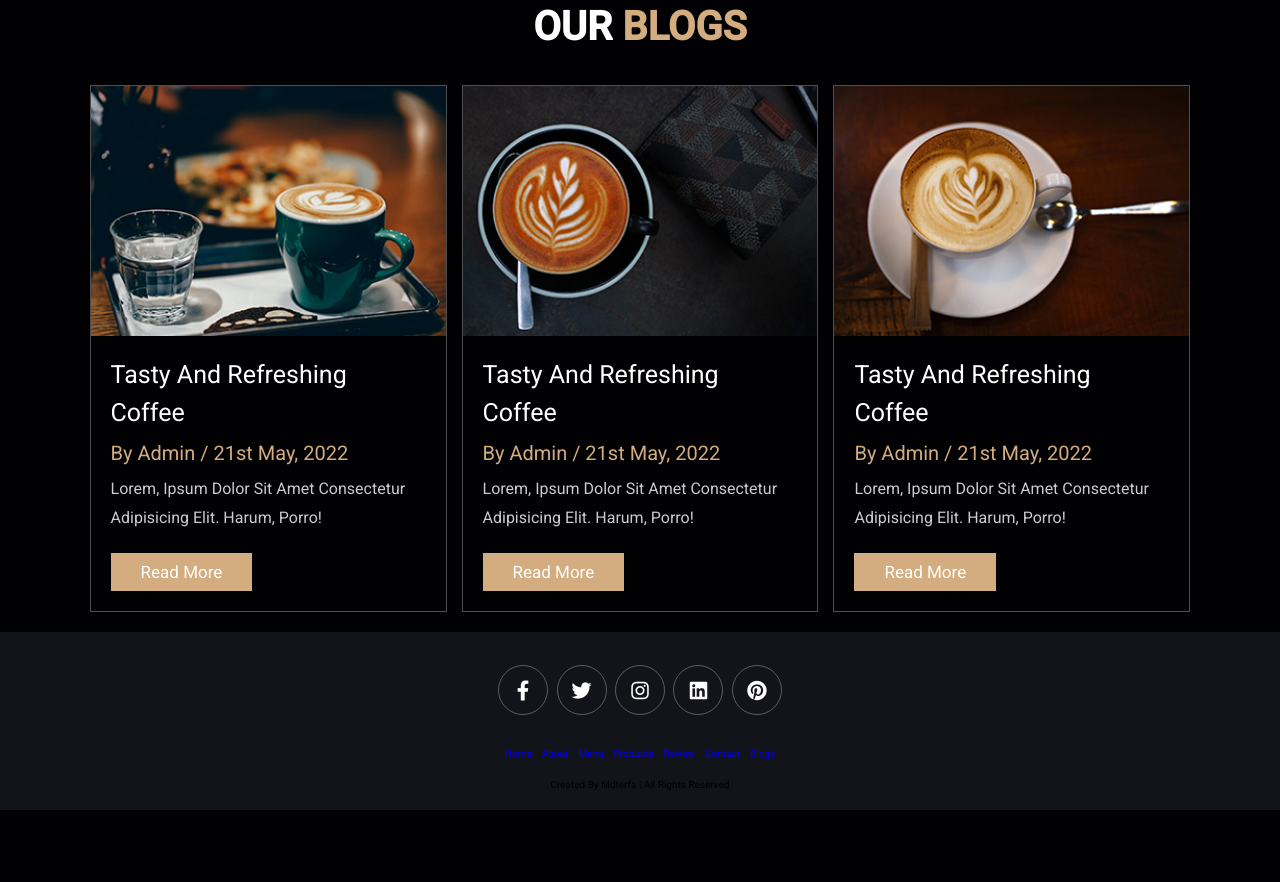
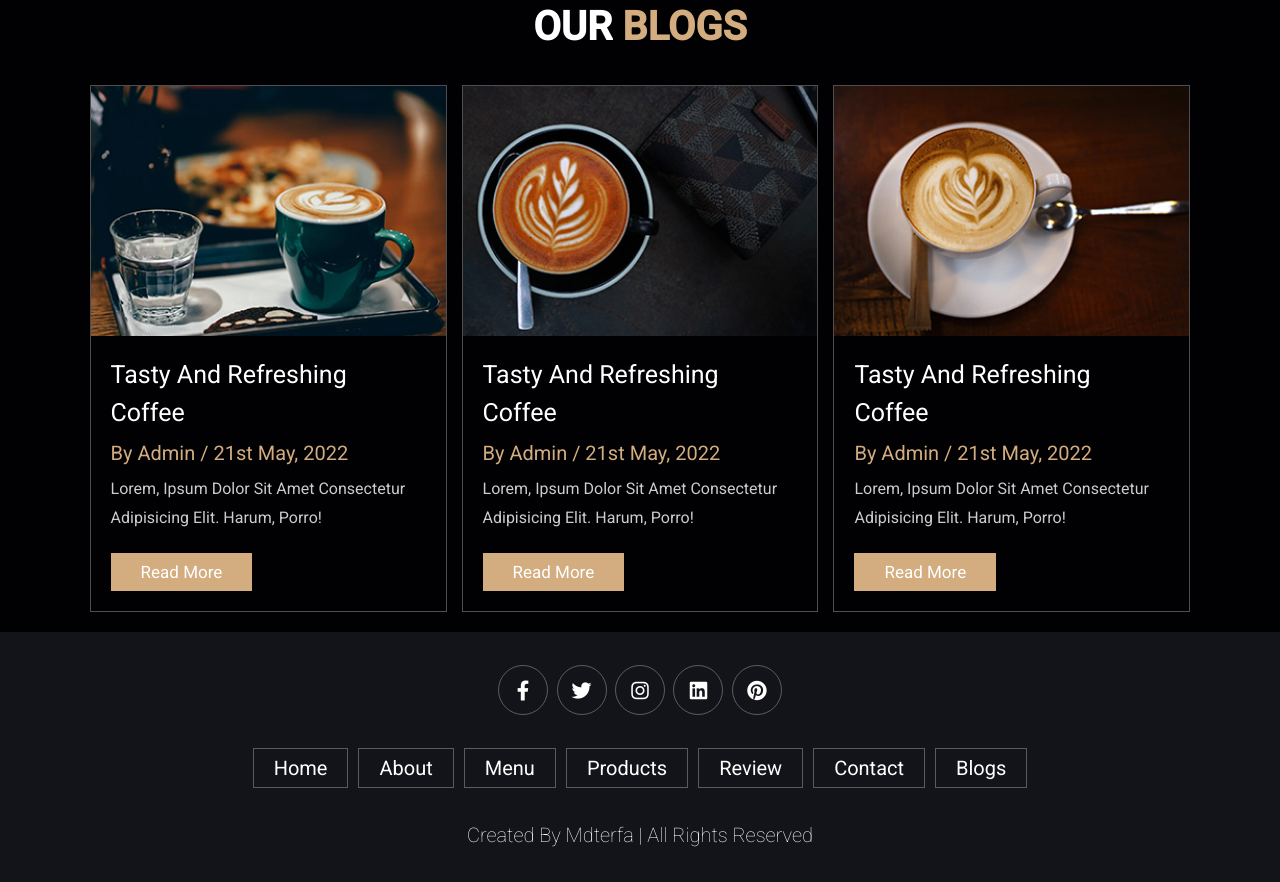
Before and after one commit to mohammedterfa/Coffee-Website, a plain HTML site: page index.html in a window 1280 px wide. Shown: the part 3906-4788 px from the top of the page. Before the commit the page ends 4716 px from the top, so only its background shows below. Drawn offline with Linux system fonts and the light colour scheme.

Commit message:
footer credit stayled

```diff
--- a/css/style.css
+++ b/css/style.css
@@ -574,6 +574,24 @@ section{
 
 }
 
+.footer .links a{
+    padding: .7rem 2rem;
+    color: #fff;
+    border: var(--border);
+    font-size: 2rem;
+}
+
+.footer .links a:hover{
+    background: var(--main-color);
+}
+
+.footer .credit{
+    font-size: 2rem;
+    color: #fff;
+    font-weight: lighter;
+    padding: 1.5rem;
+}
+
 
 
 
```
